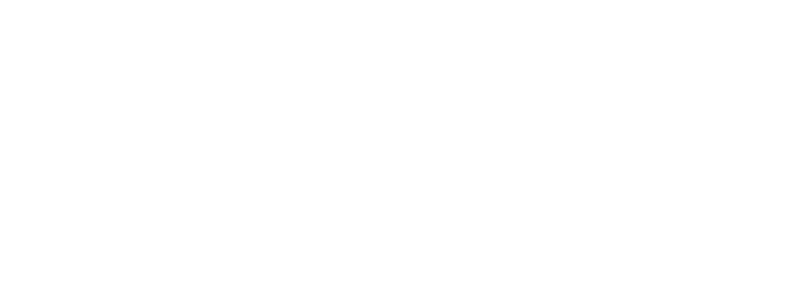
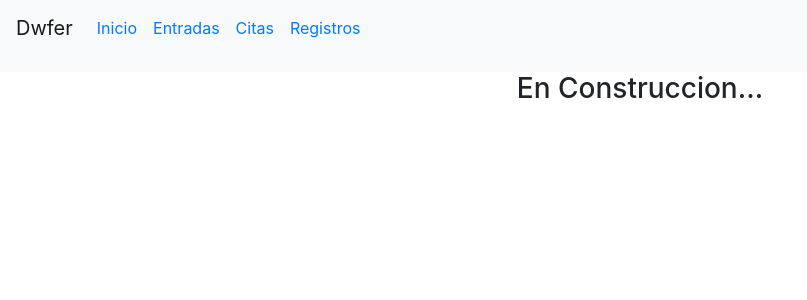
Before and after one commit to sedwarb/hairdressing, a React (Create React App) app in the folder client/: page /11711511797114105111 in a window 1280 px wide. Shown: the top 300 px of the page, without its empty margins (0-807 px from the left). Built offline with nearby package versions, Linux system fonts and the light colour scheme.

Commit message:
frontEnd de autenticacion

```diff
--- a/client/src/App.js
+++ b/client/src/App.js
@@ -10,17 +10,23 @@ import { TablaServicios } from './components/ShowTable/TablaServicios'
 import { TablaTrabaja } from './components/ShowTable/TablaTrabaja'
 import { Citas } from './components/Citas/Citas'
 import { TablaProductos } from './components/ShowTable/TablaProductos'
-import { Autenticar } from './components/Autenticar/Autenticar';
+import { Autenticar } from './components/Autenticar/Autenticar'
+import { NavbarUser } from './components/Navbar/NavbarUser'
 
 function App() {
   return (
     <React.StrictMode>
       <Route exact path="/" component={Autenticar}></Route>
+      <Route path="/11711511797114105111" component={NavbarUser}></Route>
+      <Route exact path="/11711511797114105111" component={Init}></Route>
       <Route path="/971171161011101161059997114" component={Navbar}></Route>
       <Route exact path="/971171161011101161059997114" component={Init}></Route>
       <Route exact path="/971171161011101161059997114/69110116114105101115" component={Oentries}></Route>
       <Route exact path="/971171161011101161059997114/109101101116105110103" component={Citas}></Route>
       <Route exact path="/971171161011101161059997114/849798108101" component={ShowMeTables}></Route>
+      <Route exact path="/11711511797114105111/69110116114105101115" component={Oentries}></Route>
+      <Route exact path="/11711511797114105111/109101101116105110103" component={Citas}></Route>
+      <Route exact path="/11711511797114105111/849798108101" component={ShowMeTables}></Route>
       <Route exact path="/971171161011101161059997114/85115101114849798108101" component={TablaUsuario}></Route>
       <Route exact path="/971171161011101161059997114/8310111411810599101849798108101" component={TablaServicios}></Route>
       <Route exact path="/971171161011101161059997114/87111114107101114849798108101" component={TablaTrabaja}></Route>
--- a/client/src/components/Autenticar/Autenticar.jsx
+++ b/client/src/components/Autenticar/Autenticar.jsx
@@ -38,7 +38,10 @@ export function Autenticar(){
                         type='button'
                         className="btn btn-outline-primary btn-sm">
                             {
-                                entries.find?<NavLink exact to="/971171161011101161059997114">Ingresar</NavLink>:
+                                entries.find?
+                                entries.nivel==="admin"?
+                                    <NavLink exact to="/971171161011101161059997114">Ingresar</NavLink>:
+                                    <NavLink exact to="/11711511797114105111">Ingresar</NavLink>:
                                 <NavLink exact to="/">Verificar</NavLink>
                             }
 
@@ -55,8 +58,9 @@ function auth(entries,setEntries){
         {usuario:"edwar",clave:"edwar",nivel:"trabajador"}
     ]
     //console.log(usuarios.find(b=>b.usuario===entries.usuario && b.clave===entries.key))
-    if(usuarios.find(b=>b.usuario===entries.usuario && b.clave===entries.key)){
-        setEntries({...entries,find:true})
+    let resul = usuarios.find(b=>b.usuario===entries.usuario && b.clave===entries.key)
+    if(resul){
+        setEntries({...entries,find:true,nivel:resul.nivel})
     }else{
         setEntries({...entries,find:false})
     }
--- /dev/null
+++ b/client/src/components/Navbar/NavbarUser.jsx
@@ -0,0 +1,34 @@
+import React from 'react'
+import { NavLink } from 'react-router-dom'
+
+export function NavbarUser(){
+    return(
+        <>
+            <nav className="navbar navbar-expand-lg navbar-light bg-light">
+                <p className="navbar-brand">Dwfer</p>
+                <div className="collapse navbar-collapse" id="navbarSupportedContent">
+                    <ul className="navbar-nav mr-auto">
+                        <li className="nav-item">
+                            <p className="nav-link"><NavLink exact to="/">Inicio</NavLink></p>
+                        </li>
+                        <li className="nav-item">
+                            <p className="nav-link">
+                                <NavLink exact to="/11711511797114105111/69110116114105101115">Entradas</NavLink>
+                            </p>
+                        </li>
+                        <li className="nav-item">
+                            <p className="nav-link">
+                                <NavLink exact to="/11711511797114105111/109101101116105110103">Citas</NavLink>
+                            </p>
+                        </li>
+                        <li className="nav-item">
+                            <p className="nav-link">
+                                <NavLink exact to="/11711511797114105111/849798108101">Registros</NavLink>
+                            </p>
+                        </li>
+                    </ul>
+                </div>
+            </nav>
+        </>
+    )
+}
```
